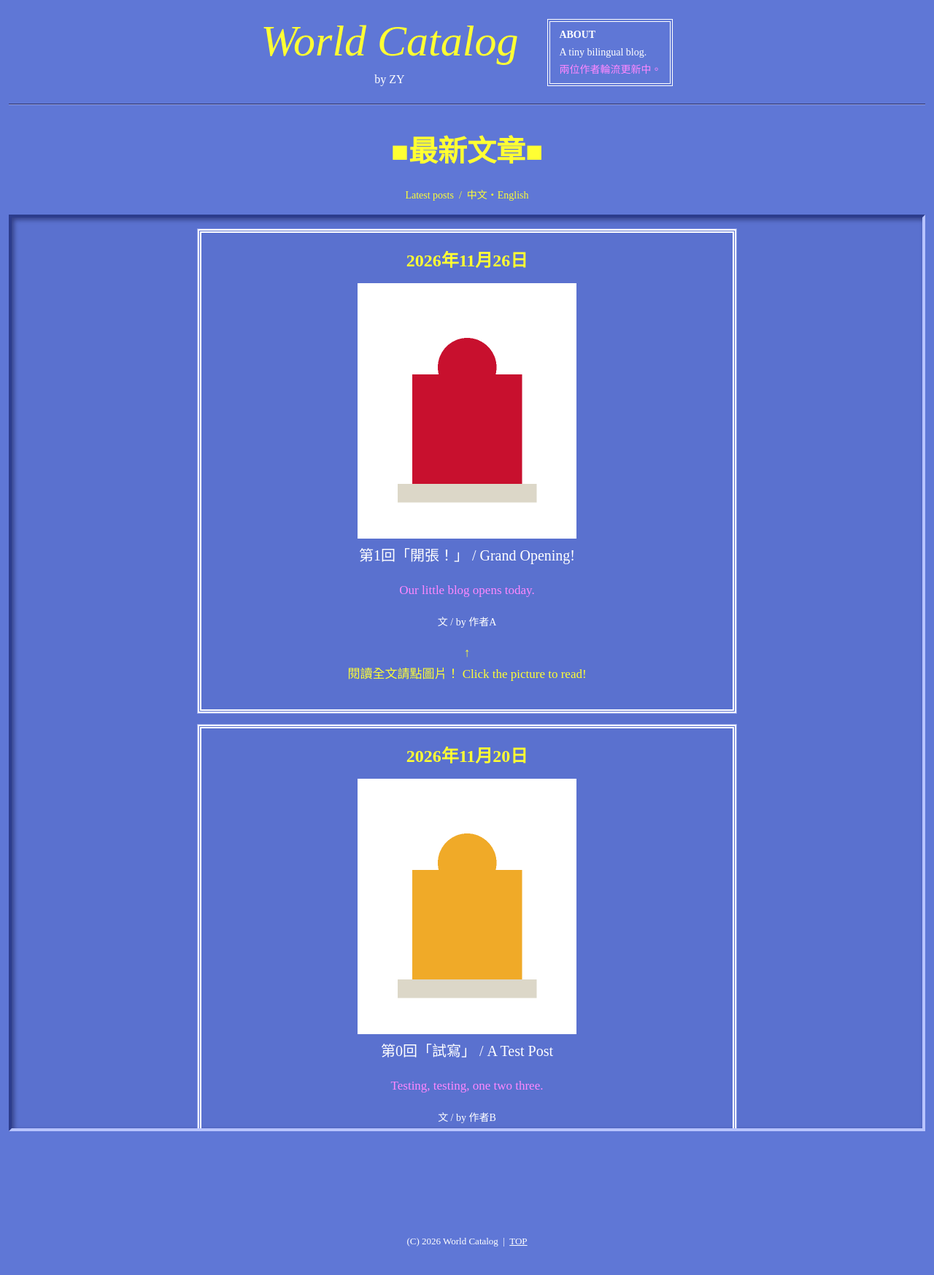
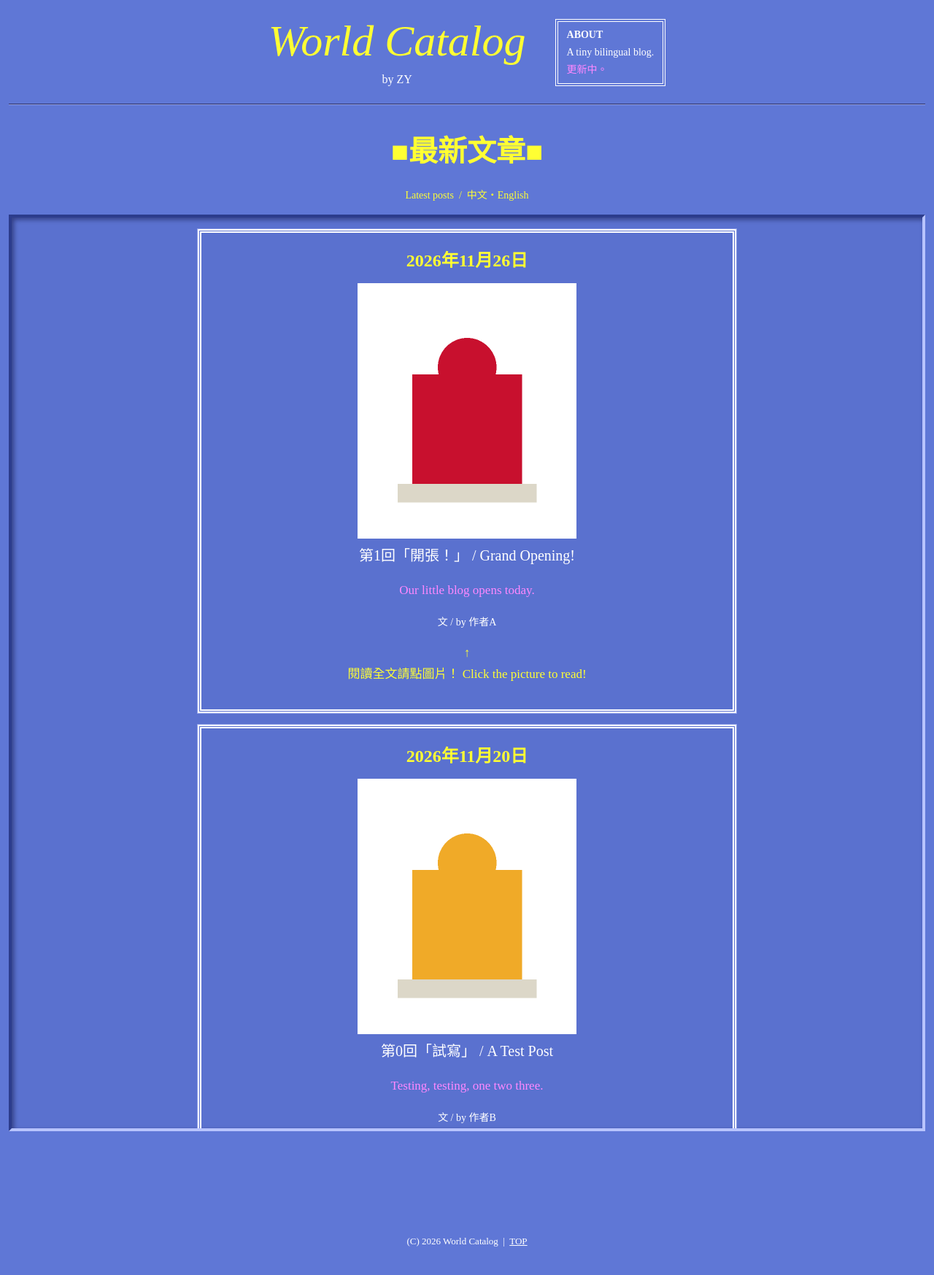
Before and after one commit to ZENYA-H/ZENYA-H.github.io, a Jekyll site: the page built from index.html, in a window 1280 px wide. Shown: the top 1747 px of the page at 73% size. Built offline with Jekyll 4.4.1, drawn with Linux system fonts in a browser that asks for light colours.

Commit message:
Update default.html

```diff
--- a/_layouts/default.html
+++ b/_layouts/default.html
@@ -16,7 +16,7 @@
   <div class="infobox">
     <b>ABOUT</b><br>
     {{ site.description }}<br>
-    <span class="pink">兩位作者輪流更新中。</span>
+    <span class="pink">更新中。</span>
   </div>
 </div>
 
```
